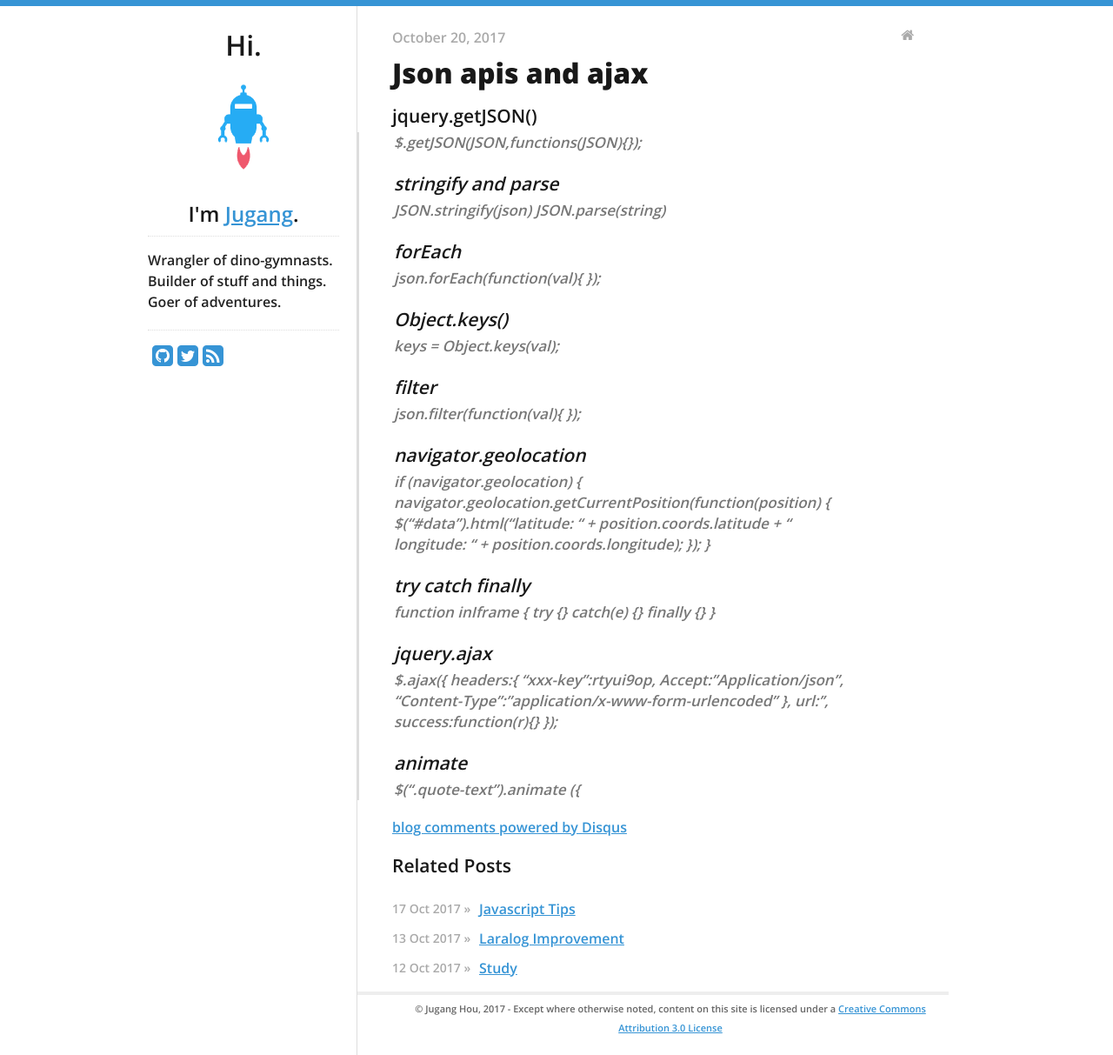
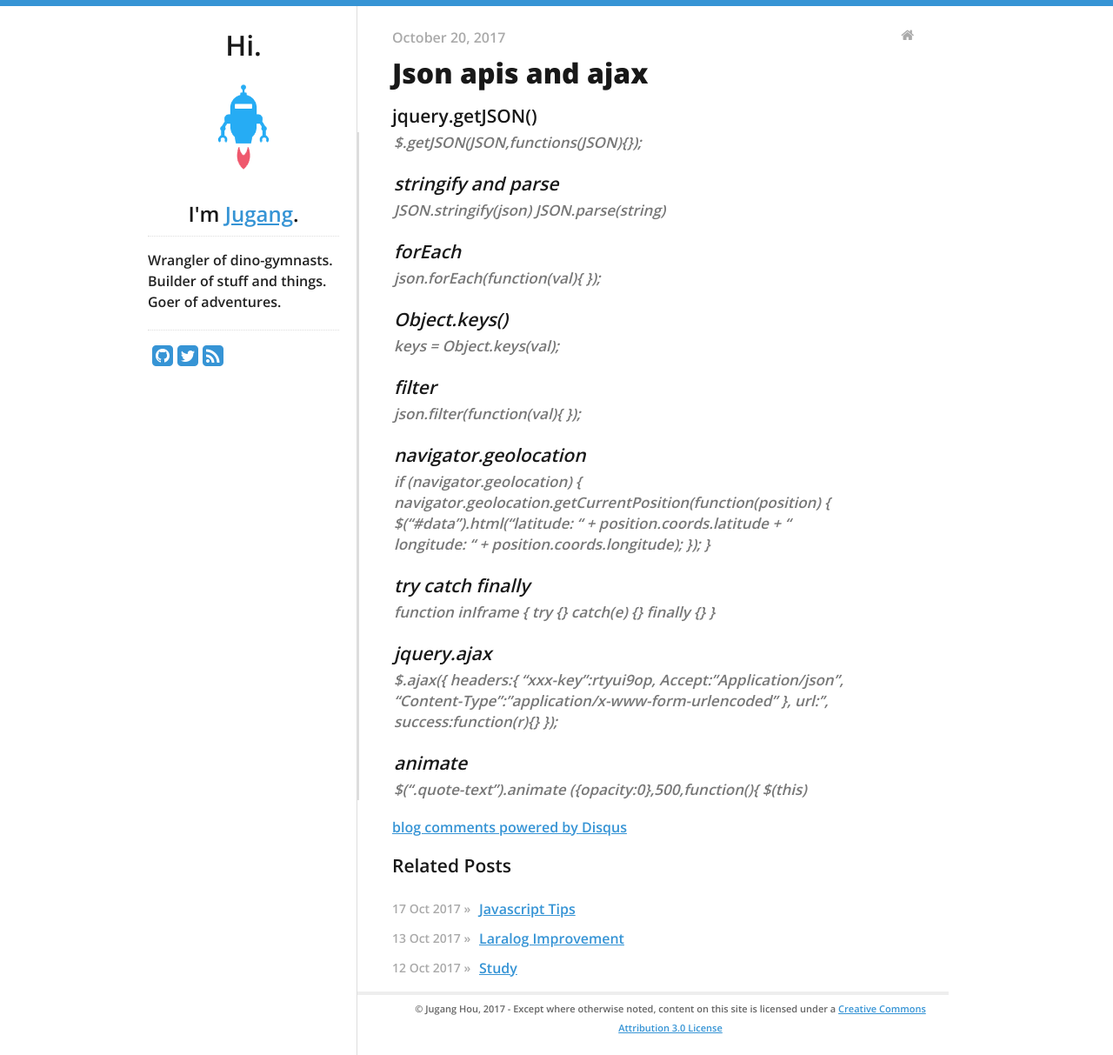
Before and after one commit to Cassini17/cassini17.github.io, a Jekyll site: the page built from _posts/2017-10-20-JSON APIs and AJAX.md, in a window 1280 px wide. Shown: the whole page at 87% size. Built offline with Jekyll 4.4.1, drawn with Linux system fonts in a browser that asks for light colours; nearby versions of some CDN libraries; our own code applies the rules of GitHub Pages for plain Markdown files; comment, search, counter and statistics services are not loaded.

Commit message:
Saved 2017-10-20-JSON APIs and AJAX.md with Dillinger.io

```diff
--- a/_posts/2017-10-20-JSON APIs and AJAX.md
+++ b/_posts/2017-10-20-JSON APIs and AJAX.md
@@ -30,4 +30,6 @@
 > success:function(r){}
 > });
 #### animate
-> $(".quote-text").animate ({
+> $(".quote-text").animate ({opacity:0},500,function(){
+> $(this)
+>
```
